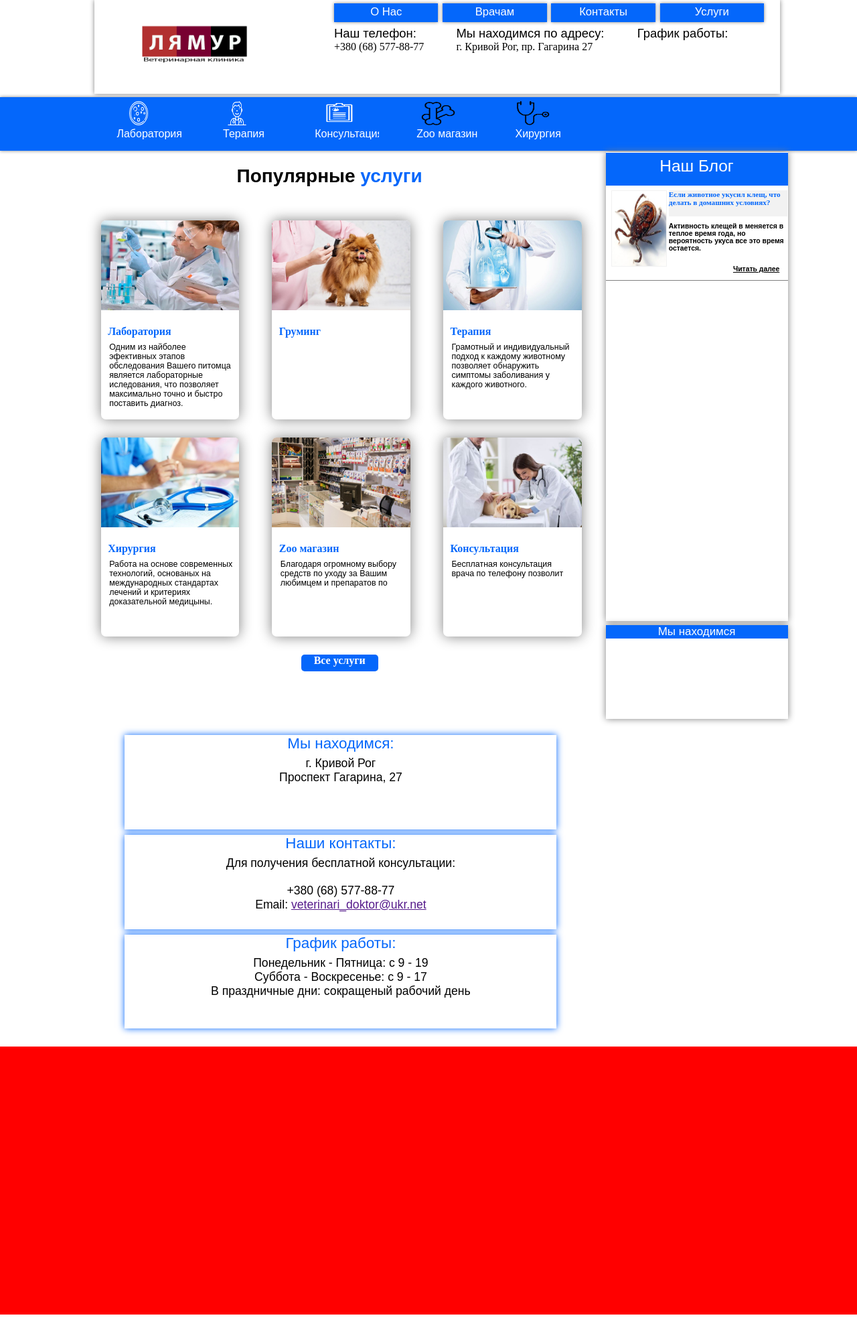
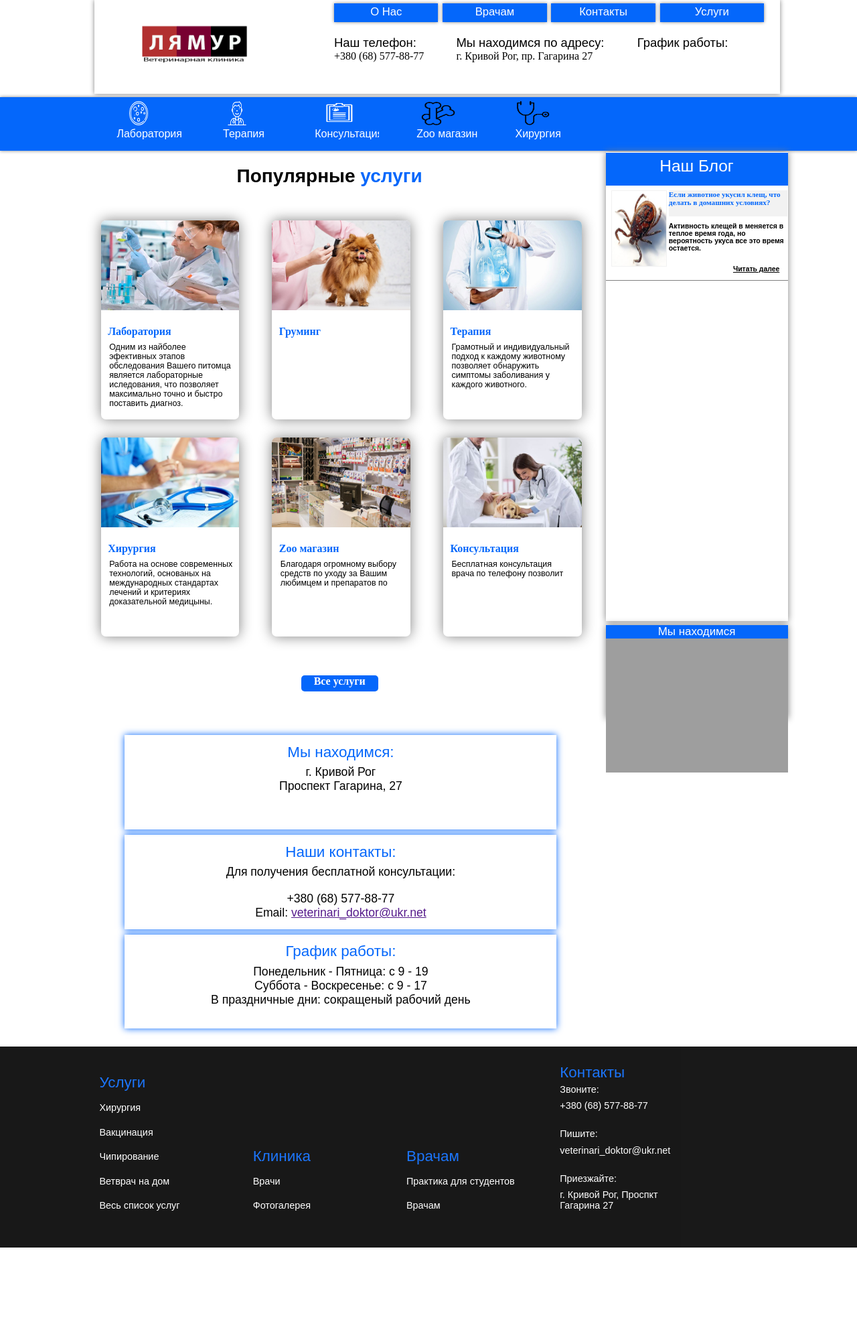
Before and after one commit to MainStar/Lya-mur.ver.2.x, a PHP site: page /index.html in a window 1280 px wide. Shown: the whole page at 67% size. Run offline with PHP 8.4, Linux system fonts and the light colour scheme; some libraries are stand-ins or nearby versions; grey boxes are pictures that could not be loaded.

Commit message:
Add Footer, map

```diff
--- a/index.html
+++ b/index.html
@@ -9,6 +9,9 @@
 	<link rel="stylesheet" type="text/css" href="styles/style.css">
 	<link rel="stylesheet" type="text/css" href="styles/services.css">
 	<link rel="stylesheet" type="text/css" href="styles/contacts.css">
+	<link rel="stylesheet" type="text/css" href="styles/footer.css">
+	<script async defer src="https://maps.googleapis.com/maps/api/js?key=AIzaSyBbEdIP3fPgSHadoxXBWCPKIQWrJWPJSGI&callback=initMap"></script>
+	<script type="text/javascript" src="scripts/loadMap.js"></script>
 	<link rel="icon" type="image/png" href="images/icons/favicon96.png">
 </head>
 <body>
@@ -111,15 +114,15 @@
 						</div>
 					</div>
 				</div>
-				<div class="map">
+				<div class="map" id="map">
 					<div class="map_name">
 						<a href=" "><h4>Мы находимся</h4></a>
 						<div class="map_info">
 
 						</div>
-						<div class="map_img">
+					</div>
+					<div class="map_img" id="map_img">
 
-						</div>
 					</div>
 				</div>
 				<div class="weather">
@@ -251,7 +254,57 @@
 			</div>
 		</div>
 		<div class="footer">
-
+			<div class="footer_pod">
+				<div class="footer_info">
+					<div class="footer_info_name">
+						<a href="">Услуги</a>
+					</div>
+					<div class="footer_info_information">
+						<p><a href=" ">Хирургия</a></p>
+						<p><a href=" ">Вакцинация</a></p>
+						<p><a href=" ">Чипирование</a></p>
+						<p><a href=" ">Ветврач на дом</a></p>
+						<p><a href=" ">Весь список услуг</a></p>
+					</div>
+				</div>
+				<div class="footer_info">
+					<div class="footer_info_name">
+						<a href="">Клиника</a>
+					</div>
+					<div class="footer_info_information">
+						<p><a href=" ">Врачи</a></p>
+						<p><a href=" ">Фотогалерея</a></p>
+					</div>
+				</div>
+				<div class="footer_info">
+					<div class="footer_info_name">
+						<a href="">Врачам</a>
+					</div>
+					<div class="footer_info_information">
+						<p><a href=" ">Практика для студентов</a></p>
+						<p><a href=" ">Врачам</a></p>
+					</div>
+				</div>
+				<div class="footer_info">
+					<div class="footer_info_name">
+						<a href="">Контакты</a>
+					</div>
+					<div class="footer_info_information">
+						<div class="footer_info_information_pod">
+							<p>Звоните:</p>
+							<p>+380 (68) 577-88-77</p>
+						</div>
+						<div class="footer_info_information_pod">
+							<p>Пишите:</p>
+							<p>veterinari_doktor@ukr.net</p>
+						</div>
+						<div class="footer_info_information_pod">
+							<p>Приезжайте:</p>
+							<p>г. Кривой Рог, Проспкт Гагарина 27</p>
+						</div>
+					</div>
+				</div>
+			</div>
 		</div>
 	</div>
 </body>
--- /dev/null
+++ b/scripts/loadMap.js
@@ -0,0 +1,11 @@
+function initMap(){
+			var uluru = {lat: 47.910245, lng: 33.401028};
+        var map = new google.maps.Map(document.getElementById('map_img'), {
+          zoom: 10,
+          center: uluru
+        });
+        var marker = new google.maps.Marker({
+          position: uluru,
+          map: map
+        });
+		}
--- a/styles/contacts.css
+++ b/styles/contacts.css
@@ -7,6 +7,7 @@
 }
 .contacts_info_summary{
 	width: 100%;
+	padding-top: 2%;
 	text-align: center;
 	color: #0467FB;
 	font-size: 140%;
--- /dev/null
+++ b/styles/footer.css
@@ -0,0 +1,48 @@
+.footer_pod{
+	width: 80%;
+	height: 80%;
+	padding-top: 2%;
+	margin-left: 10%
+}
+.footer_info{
+	width: 20%;
+	height: 90%;
+	display: inline-block;
+	margin-left: 2%;
+}
+.footer_info_name{
+	width: 100%;
+	height: 10%;
+	font-size: 140%;
+	font-family:  "Sans-serif", "Arial";
+}
+.footer_info_name > a{
+	color: #0467FB;
+	text-decoration: none;
+}
+/* Конфигурация Названий в футере */
+.footer_info_information{
+	width: 100%;
+	height: 100%;
+	font-family: "Sans-serif", "Arial";
+	font-size: 90%;
+}
+.footer_info_information > p{
+	margin-top: 10%;
+	color: white;
+}
+.footer_info_information > p > a{
+	color: white;
+	text-decoration: none;
+}
+.footer_info_information_pod{
+	width: 100%;
+	height: 27%;
+	/*background: white;*/
+	color: white;
+	font-family: "Sans-serif", "Arial";
+	font-size: 100%;
+}
+.footer_info_information_pod > p{
+	margin-top: 4%;
+}
--- a/styles/services.css
+++ b/styles/services.css
@@ -78,6 +78,7 @@
 .button_services{
 	width: 100%;
 	height: 5%;
+	margin-top: 7%;
 }
 .all_services_button{
 	margin-left: 45%;
--- a/styles/style.css
+++ b/styles/style.css
@@ -71,6 +71,7 @@
 .block_contacts_in_head{
 	width: 100%;
 	height: 100%;
+	margin-top: 2%;
 }
 .phone{
 	float: left;
@@ -269,7 +270,7 @@
 .map_name{
 	margin-top: 0.2%;
 	width: 100%;
-	height: 14s%;
+	height: 14%;
 	background: #0467FB;
 }
 .map_name > a{
@@ -282,6 +283,11 @@
 .map_name > a > h4{
 	font: 106% sans-serif;
 }
+.map_img{
+	margin-top: 0.2%;
+	width: 100%;
+	height: 85%;
+}
 .contacts{
 	width: 63%;
 	height: 22%;
@@ -290,7 +296,8 @@
 }
 .footer{
 	width: 100%;
-	height: 20%;
+	height: 15%;
 	margin-top: 2%;
-	background: red;
+	background: black;
+	opacity: 0.9;
 }
```
